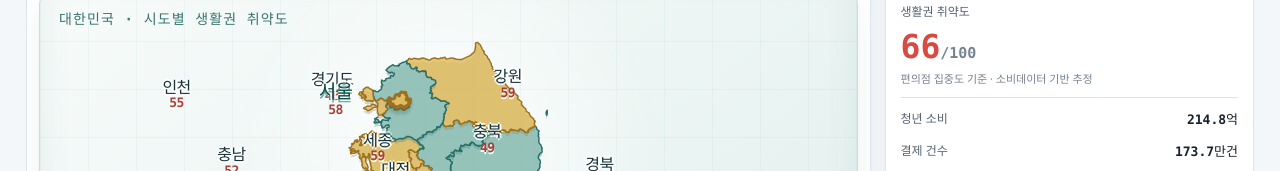
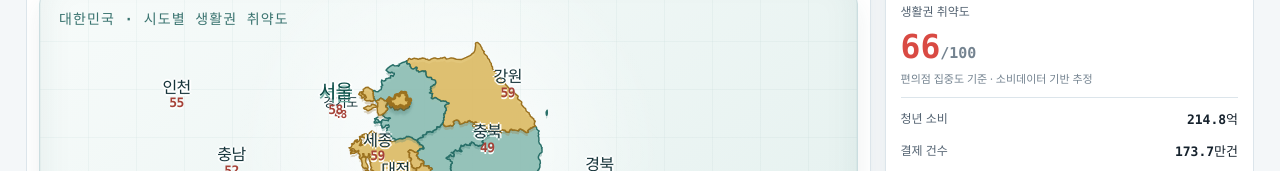
Before and after one commit to SeoHeeYoon38/Infra-Lens, a React (Vite) app: page /dashboard in a window 1280 px wide. Shown: the part 403-574 px from the top of the page. Built offline with nearby package versions, Linux system fonts and the light colour scheme.

Commit message:
fix: simplify district map labels

```diff
--- a/src/components/dashboard/PolicyGeoMap.jsx
+++ b/src/components/dashboard/PolicyGeoMap.jsx
@@ -136,7 +136,7 @@ function placeLabels(meta, level, width, height) {
   const nudges = level === 'sido' ? {
     인천광역시: [-26, 8],
     서울특별시: [28, 14],
-    경기도: [16, -12],
+    경기도: [22, 34],
     충청남도: [-22, 12],
     세종특별자치시: [22, -13],
     대전광역시: [18, 18],
@@ -233,9 +233,10 @@ export default function PolicyGeoMap({ data, mapLevel, selectedSido, selectedDis
     <div className="policy-html-labels" aria-hidden="true">
       {view.labels.map((item) => {
         const name = mapLevel === 'sido' ? compactSido(normalizeSido(item.featureName)) : compactDistrict(item.featureName)
-        const showLabel = mapLevel === 'sido' || view.pinned.has(canonicalName(item.featureName)) || hovered === item.featureName || mapLevel === 'district'
+        const showLabel = mapLevel === 'sido' || item.selected || hovered === item.featureName
         if (!showLabel) return null
-        return <span key={`label-${item.feature.properties.code}`} className={`policy-html-label ${mapLevel === 'district' ? 'district-label' : 'sido-label'} ${item.selected ? 'selected' : ''}`} style={{ left: `${(item.labelX / view.width) * 100}%`, top: `${(item.labelY / view.height) * 100}%` }}><span>{name}</span>{(mapLevel === 'sido' || item.selected) && <b>{item.risk}</b>}</span>
+        const gyeonggiClass = mapLevel === 'sido' && canonicalName(item.featureName) === '경기도' ? 'gyeonggi-label' : ''
+        return <span key={`label-${item.feature.properties.code}`} className={`policy-html-label ${mapLevel === 'district' ? 'district-label' : 'sido-label'} ${item.selected ? 'selected' : ''} ${gyeonggiClass}`} style={{ left: `${(item.labelX / view.width) * 100}%`, top: `${(item.labelY / view.height) * 100}%` }}><span>{name}</span>{(mapLevel === 'sido' || item.selected) && <b>{item.risk}</b>}</span>
       })}
     </div>
     <div className="policy-map-hint"><span /> 지역을 클릭하면 필요한 범위만 크게 펼쳐집니다.</div>
--- a/src/styles/_readable.scss
+++ b/src/styles/_readable.scss
@@ -1331,6 +1331,15 @@
   font-size: 15px;
 }
 
+.policy-html-label.gyeonggi-label {
+  font-size: 13px;
+  line-height: 1.05;
+}
+
+.policy-html-label.gyeonggi-label b {
+  font-size: 11px;
+}
+
 .policy-html-label b {
   color: #a64238;
   font: 800 13px/1.05 $mono;
```
